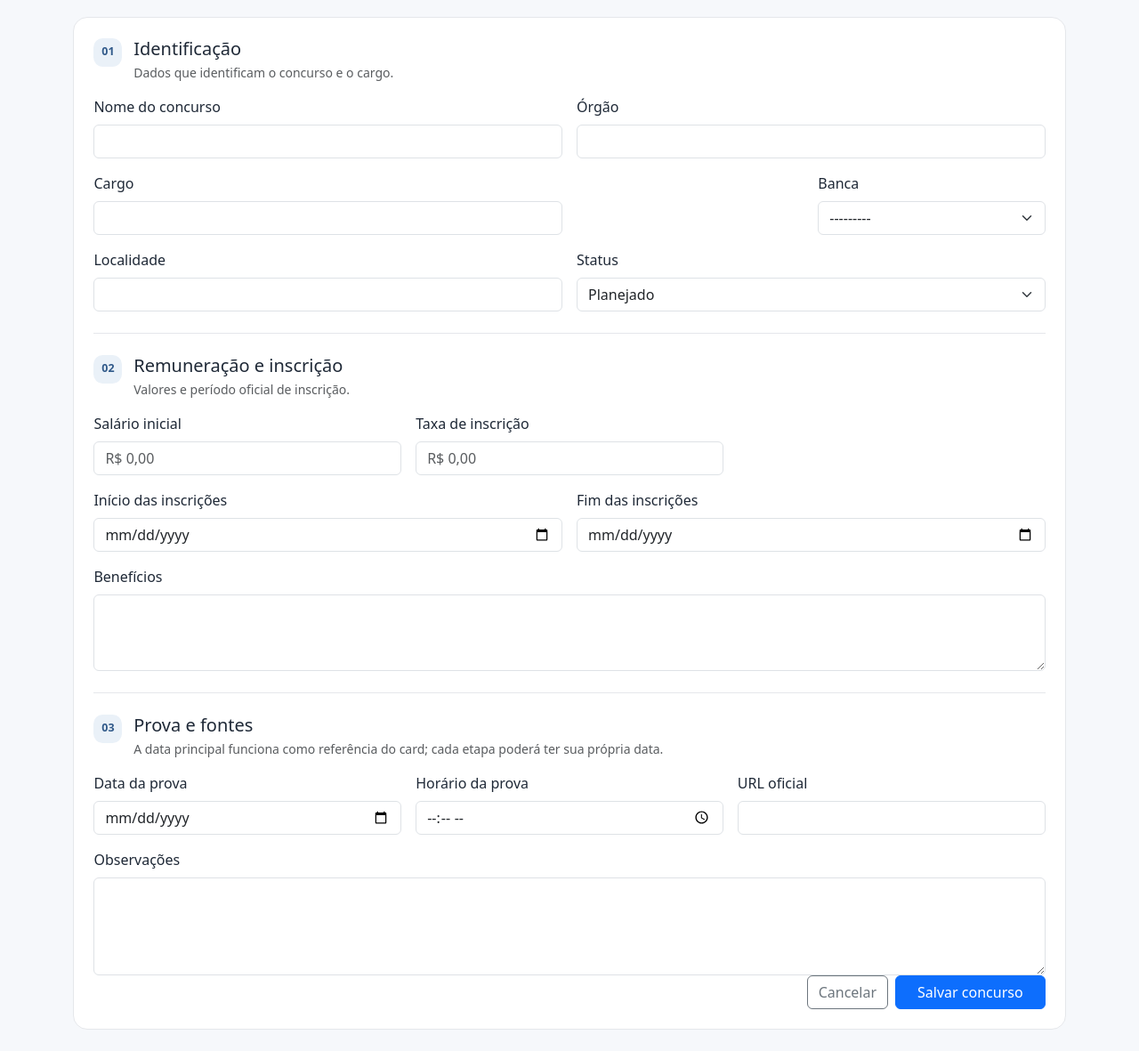
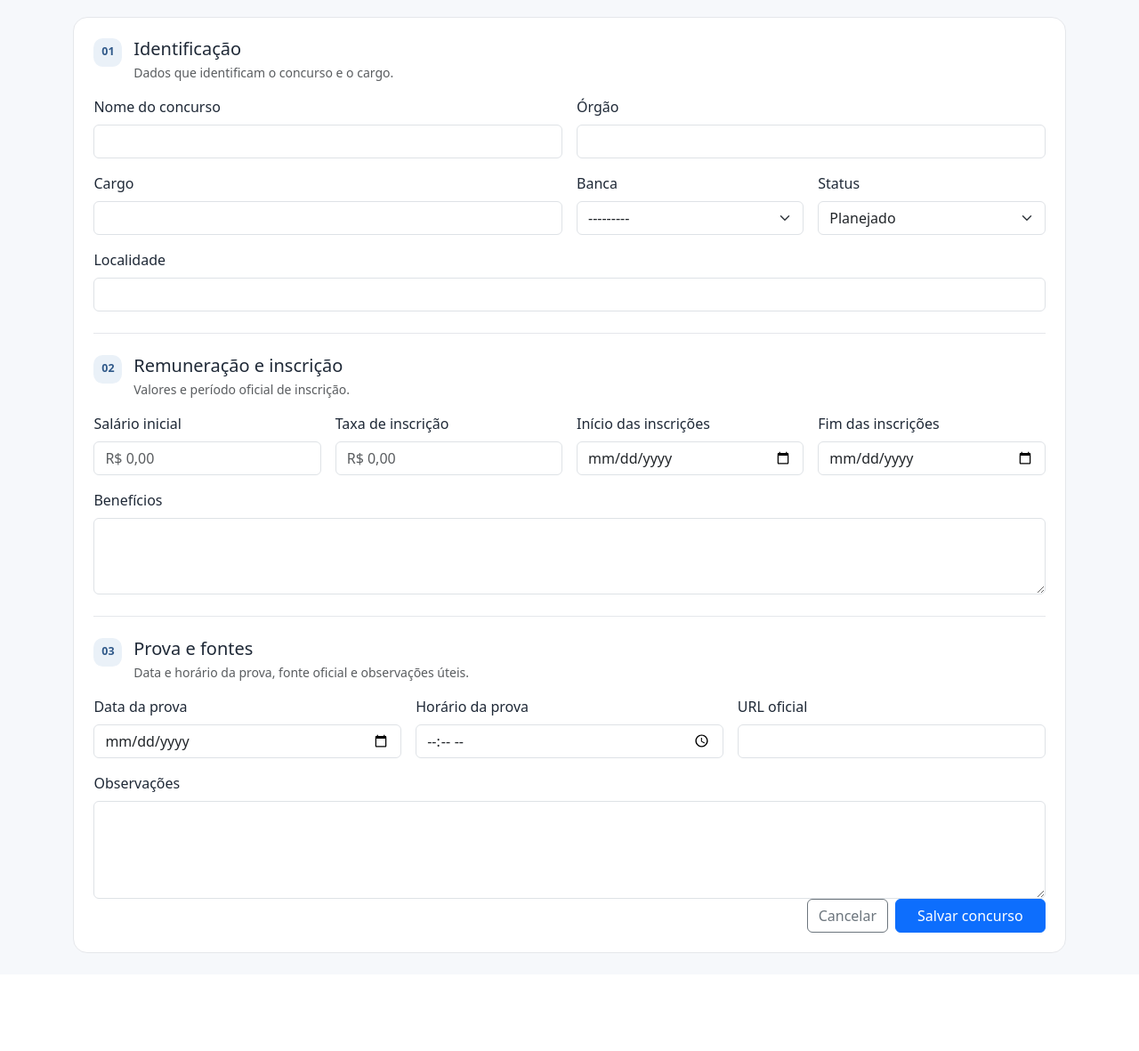
Before and after one commit to clice/concurso-study-manager, a Django app: page /concursos/novo/ in a window 1280 px wide. Shown: the part 181-1362 px from the top of the page at 89% size. After the commit the page ends 1252 px from the top, so only its background shows below. Run offline with Django 5.2, Linux system fonts and the light colour scheme; data comes from the database, SQL or seed files in the repository.

Commit message:
style: refine competition registration form

```diff
--- a/templates/competitions/competition_form.html
+++ b/templates/competitions/competition_form.html
@@ -32,10 +32,9 @@
             <div class="col-12 col-lg-6">{% include "competitions/field.html" with field=form.name %}</div>
             <div class="col-12 col-lg-6">{% include "competitions/field.html" with field=form.organization %}</div>
             <div class="col-12 col-lg-6">{% include "competitions/field.html" with field=form.role %}</div>
-            <div class="col-12 col-md-6 col-lg-3">{% include "competitions/field.html" with field=form.notice_number %}</div>
             <div class="col-12 col-md-6 col-lg-3">{% include "competitions/field.html" with field=form.board %}</div>
-            <div class="col-12 col-lg-6">{% include "competitions/field.html" with field=form.location %}</div>
-            <div class="col-12 col-lg-6">{% include "competitions/field.html" with field=form.status %}</div>
+            <div class="col-12 col-md-6 col-lg-3">{% include "competitions/field.html" with field=form.status %}</div>
+            <div class="col-12">{% include "competitions/field.html" with field=form.location %}</div>
         </div>
     </section>
 
@@ -48,11 +47,10 @@
             </div>
         </div>
         <div class="row g-3">
-            <div class="col-12 col-md-4">{% include "competitions/field.html" with field=form.initial_salary %}</div>
-            <div class="col-12 col-md-4">{% include "competitions/field.html" with field=form.fee %}</div>
-            <div class="col-12 col-md-4">{% include "competitions/field.html" with field=form.validity %}</div>
-            <div class="col-12 col-md-6">{% include "competitions/field.html" with field=form.registration_start %}</div>
-            <div class="col-12 col-md-6">{% include "competitions/field.html" with field=form.registration_end %}</div>
+            <div class="col-12 col-md-6 col-lg-3">{% include "competitions/field.html" with field=form.initial_salary %}</div>
+            <div class="col-12 col-md-6 col-lg-3">{% include "competitions/field.html" with field=form.fee %}</div>
+            <div class="col-12 col-md-6 col-lg-3">{% include "competitions/field.html" with field=form.registration_start %}</div>
+            <div class="col-12 col-md-6 col-lg-3">{% include "competitions/field.html" with field=form.registration_end %}</div>
             <div class="col-12">{% include "competitions/field.html" with field=form.benefits %}</div>
         </div>
     </section>
@@ -62,7 +60,7 @@
             <span class="section-number">03</span>
             <div>
                 <h2 class="h5 mb-1">Prova e fontes</h2>
-                <p class="small text-body-secondary mb-0">A data principal funciona como referência do card; cada etapa poderá ter sua própria data.</p>
+                <p class="small text-body-secondary mb-0">Data e horário da prova, fonte oficial e observações úteis.</p>
             </div>
         </div>
         <div class="row g-3">
@@ -73,7 +71,7 @@
         </div>
     </section>
 
-    <div class="d-flex justify-content-end gap-2">
+    <div class="form-actions d-flex justify-content-end gap-2">
         <a class="btn btn-outline-secondary" href="{% if competition %}{% url 'competitions:detail' competition.pk %}{% else %}/{% endif %}">Cancelar</a>
         <button class="btn btn-primary px-4" type="submit">Salvar concurso</button>
     </div>
```
